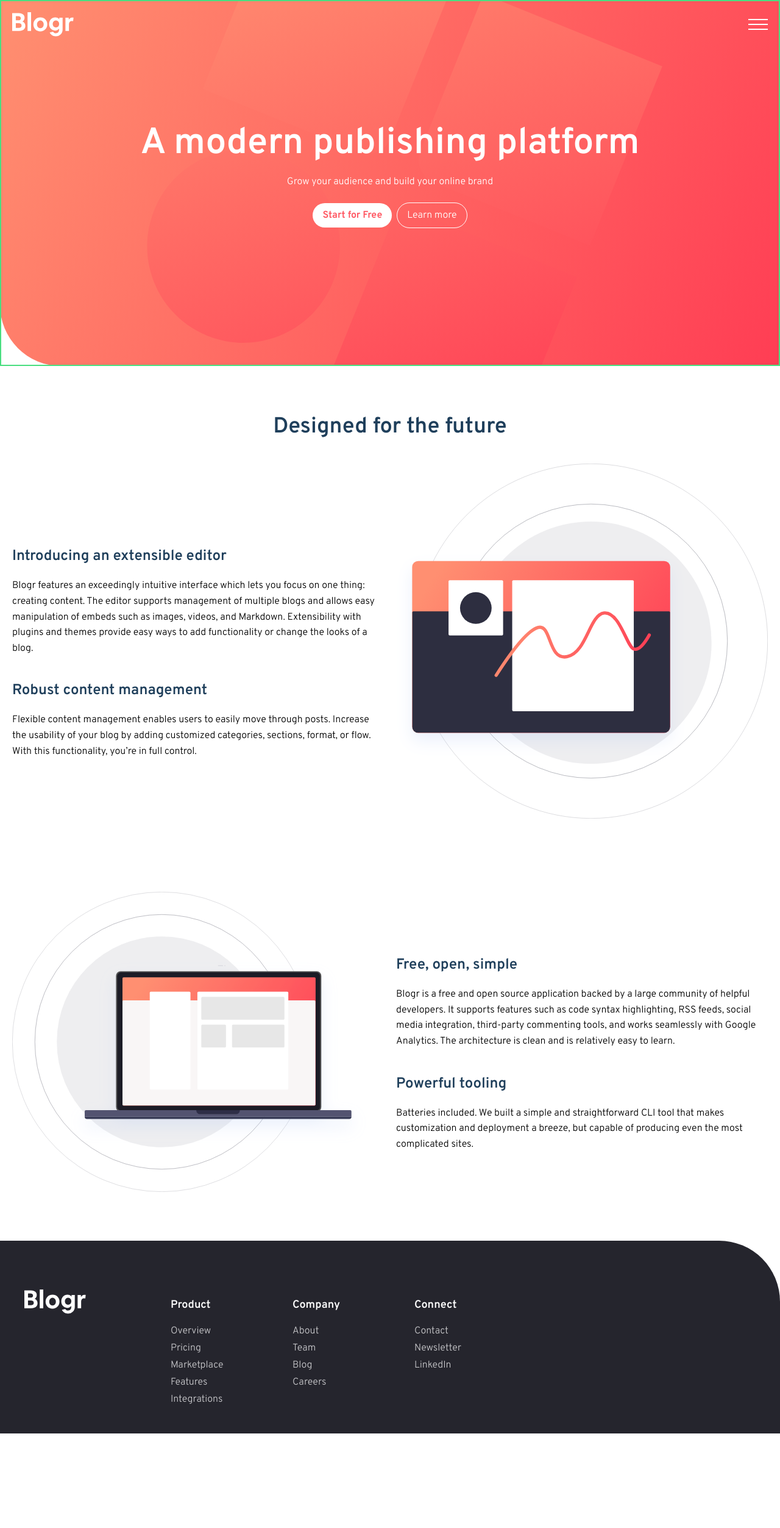
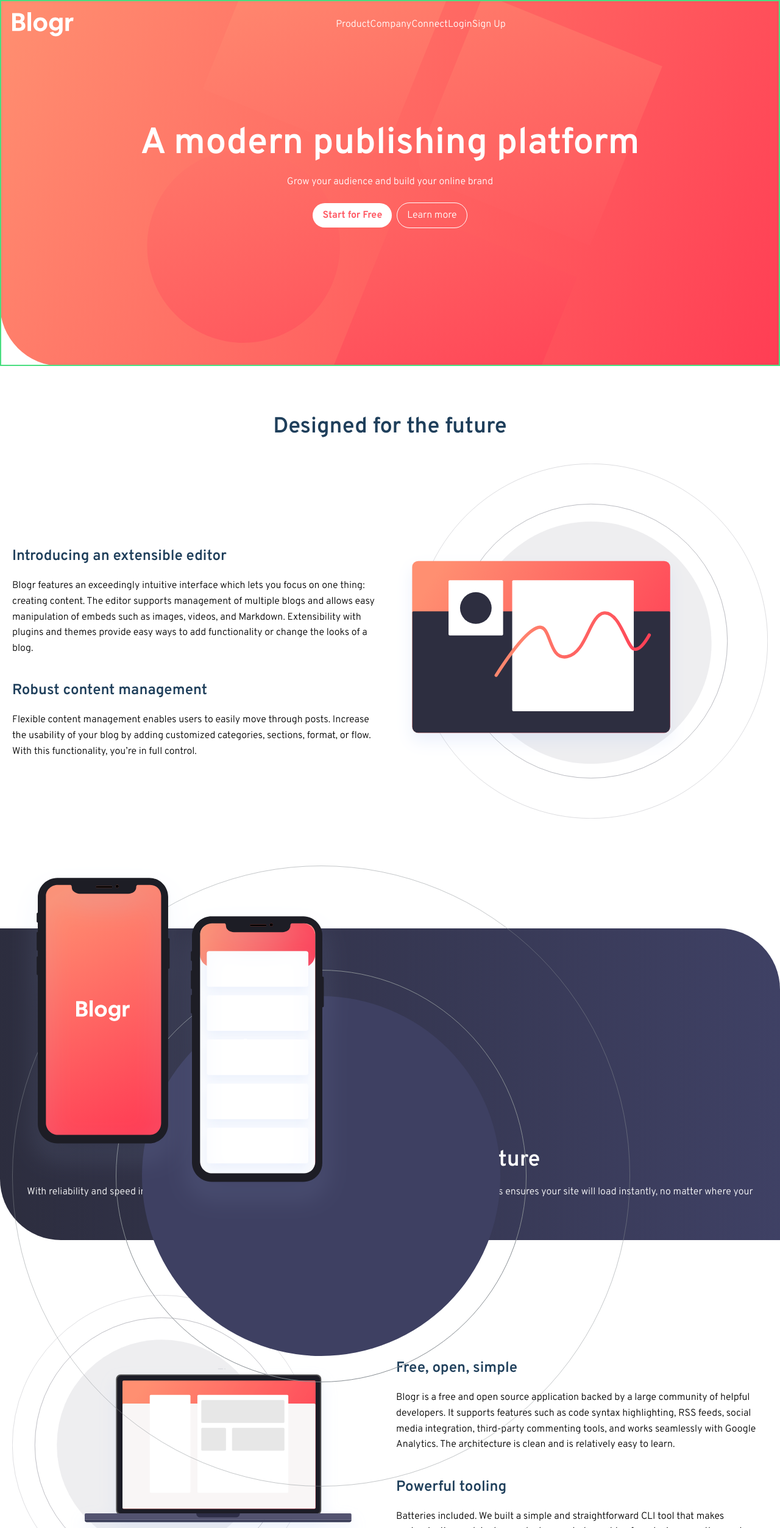
Before and after one commit to alexangria1992/frontend-mentor-challenges, a React (Create React App) app in the folder blogr-website/: page / in a window 1280 px wide. Shown: the top 2505 px of the page at 61% size. Before the commit the page ends 2350 px from the top, so only its background shows below. Built offline with nearby package versions, Linux system fonts and the light colour scheme.

Commit message:
Mobile State Section

```diff
--- a/blogr-website/src/App.js
+++ b/blogr-website/src/App.js
@@ -3,6 +3,7 @@
 import Free from "./components/Free";
 import Header from "./components/Header";
 import Showcase from "./components/Showcase";
+import State from "./components/State";
 
 const App = () => {
   return (
@@ -10,6 +11,7 @@
       <Header />
       <Showcase />
       <Designed />
+      <State />
       <Free />
       <Footer />
     </>
--- a/blogr-website/src/components/Header.js
+++ b/blogr-website/src/components/Header.js
@@ -1,4 +1,4 @@
-import React, { useState } from "react";
+import React, { useState, useEffect } from "react";
 import Buttons from "./Buttons";
 import { footer } from "../data/footer";
 import logo from "../images/logo.svg";
@@ -7,6 +7,14 @@
 const Header = () => {
   const [navLinks, setNavLinks] = useState(footer);
   const [isOpen, setIsOpen] = useState(false);
+  const [width, setWidth] = useState(768);
+
+  useEffect(() => {
+    if (window.innerWidth > width) {
+      setIsOpen(true);
+    }
+  }, []);
+
   return (
     <>
       <header className="absolute p-5 flex items-center justify-between w-full">
@@ -15,7 +23,7 @@
         </div>
         {/* Links */}
         {isOpen && (
-          <nav className="navbar">
+          <nav className="navbar md:flex md:justify-between ">
             <ul>
               {navLinks.map(({ id, title, links }) => (
                 <li key={id}>{title}</li>
--- a/blogr-website/src/components/Menu.js
+++ b/blogr-website/src/components/Menu.js
@@ -5,7 +5,7 @@
 const Menu = ({ isOpen, setIsOpen }) => {
   return (
     <>
-      <button onClick={() => setIsOpen(!isOpen)}>
+      <button onClick={() => setIsOpen(!isOpen)} className="md:hidden">
         {isOpen ? <img src={close} alt="" /> : <img src={open} alt="" />}
       </button>
     </>
--- a/blogr-website/src/components/State.js
+++ b/blogr-website/src/components/State.js
@@ -0,0 +1,33 @@
+import React from "react";
+import phones from "../images/illustration-phones.svg";
+import circles from "../images/bg-pattern-circles.svg";
+
+const State = () => {
+  return (
+    <>
+      <section className="px-5 py-10 text-center state text-white relative z-10">
+        <div className="pt-80 px-5">
+          <h2 className="text-center text-3xl text-white mb-5 lg:text-4xl 2xl:text-5xl">
+            State of the Art Infrastructure
+          </h2>
+          <p>
+            With reliability and speed in mind, worldwide data centers provide
+            the backbone for ultra-fast connectivity. This ensures your site
+            will load instantly, no matter where your readers are, keeping your
+            site competitive.
+          </p>
+        </div>
+        <div>
+          <div>
+            <img src={circles} alt="" className="state-img circles" />
+          </div>
+          <div>
+            <img src={phones} alt="" className="state-img" />
+          </div>
+        </div>
+      </section>
+    </>
+  );
+};
+
+export default State;
--- a/blogr-website/src/index.css
+++ b/blogr-website/src/index.css
@@ -110,7 +110,21 @@
   color: var(--white);
 }
 
-/* @media (min-width: 768px) {
+/* State */
+
+.state {
+  /* background-color: hsl(237, 23%, 32%); */
+  background-image: var(--state);
+  border-radius: 0 100px 0 100px;
+  margin: 100px 0 50px;
+}
+
+.state .state-img {
+  position: absolute;
+  top: -20%;
+}
+
+@media (min-width: 768px) {
   .navbar {
     position: relative;
     background-color: transparent;
@@ -130,7 +144,7 @@
     color: var(--white);
     margin: 0;
   }
-} */
+}
 
 @media (min-width: 1024px) {
   .showcase,
```
